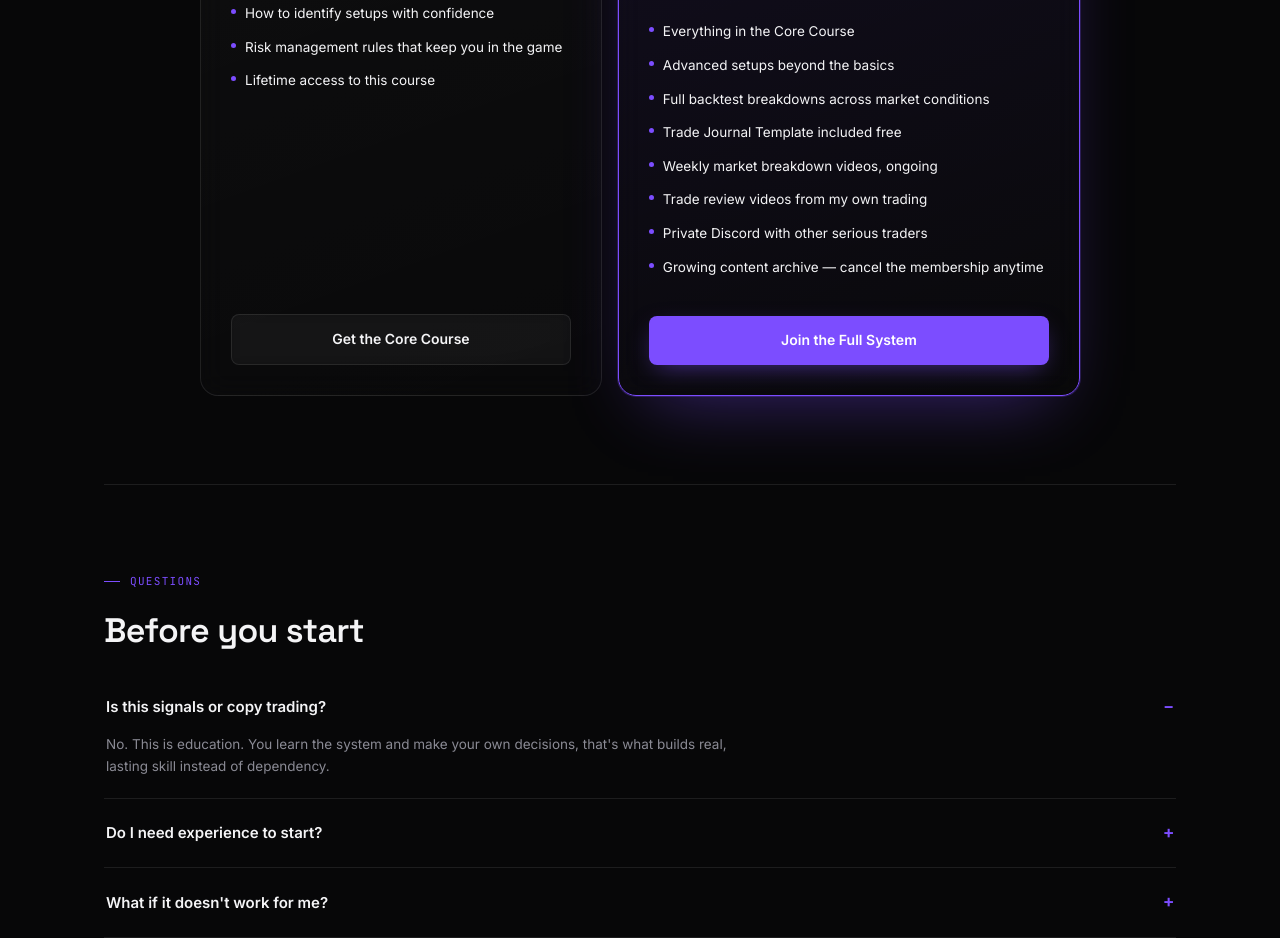
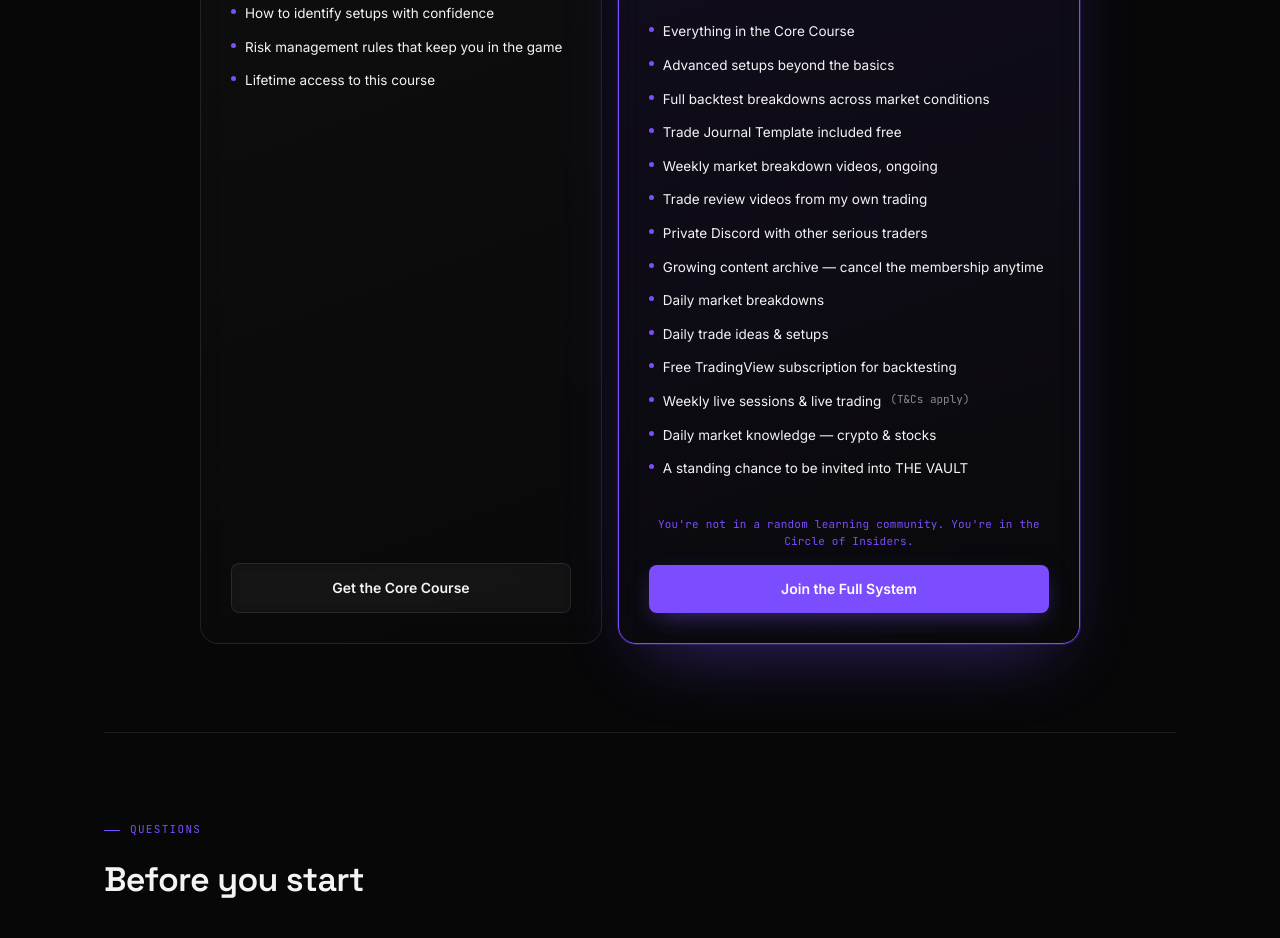
Before and after one commit to connelluxx/THE-SYSTEM, a plain HTML site: page index.html in a window 1280 px wide. Shown: the part 2369-3307 px from the top of the page. Drawn offline with Linux system fonts and the light colour scheme; animation ran at ten frames a second.

Commit message:
added new features to full system list

```diff
--- a/index.html
+++ b/index.html
@@ -297,6 +297,10 @@
   .feature-list li{display:flex;gap:9px;font-size:13.5px;color:var(--text);margin-bottom:12px;align-items:flex-start;}
   .feature-list li::before{content:'';width:5px;height:5px;border-radius:50%;background:var(--accent);margin-top:6px;flex-shrink:0;}
   .price-card .btn{text-align:center;width:100%;}
+  .text-vault{
+    font-size:11px;color:var(--accent);text-align:center;
+    margin:-2px 0 14px;letter-spacing:0.02em;
+  }
 
   /* ---------- faq ---------- */
   .faq-item{border-bottom:1px solid var(--border);padding:20px 2px;}
@@ -466,7 +470,14 @@
           <li>Trade review videos from my own trading</li>
           <li>Private Discord with other serious traders</li>
           <li>Growing content archive — cancel the membership anytime</li>
+          <li>Daily market breakdowns</li>
+          <li>Daily trade ideas & setups</li>
+          <li>Free TradingView subscription for backtesting</li>
+          <li>Weekly live sessions & live trading <span class="mono" style="font-size:11px;color:var(--muted);">(T&Cs apply)</span></li>
+          <li>Daily market knowledge — crypto & stocks</li>
+          <li>A standing chance to be invited into THE VAULT</li>
         </ul>
+        <p class="text-vault mono">You're not in a random learning community. You're in the Circle of Insiders.</p>
         <a href="#" class="btn btn-primary" data-checkout="complete">Join the Full System</a>
       </div>
     </div>
@@ -510,6 +521,7 @@
 </section>
 
 <footer>
+  <div class="mono" style="font-size:13px;letter-spacing:0.1em;color:var(--accent);margin-bottom:10px;">TRU$T</div>
   © <span id="year"></span> The System. All trading involves risk. Educational content only — not financial advice.
 </footer>
 
```
